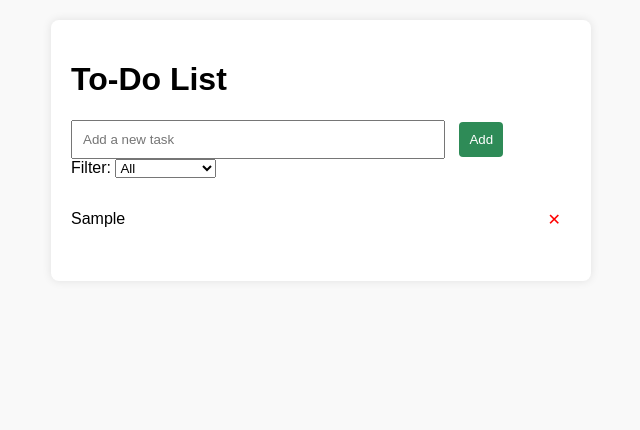
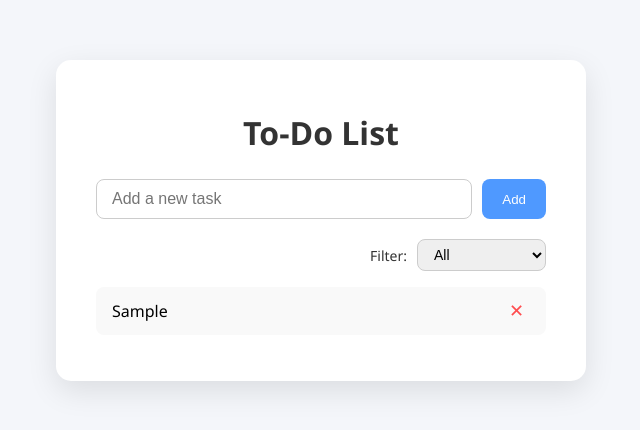
Before and after one commit to YYun15/todo-list, a plain HTML site: page index.html in a window 1280 px wide. Both pictures are taken after typing "Sample" into the empty fields and a click on the button "Add". Shown: the whole page, without its empty margins (319-959 px from the left). Drawn offline with Linux system fonts and the light colour scheme.

Commit message:
style: beautify UI

```diff
--- a/style.css
+++ b/style.css
@@ -1,63 +1,112 @@
 body {
-    font-family: Arial, sans-serif;
-    background: #f9f9f9;
+    font-family: 'Segoe UI', sans-serif;
+    background: #f4f6fa;
+    display: flex;
+    justify-content: center;
+    align-items: flex-start;
+    padding-top: 60px;
     margin: 0;
-    padding: 20px;
   }
 
   .container {
-    max-width: 500px;
-    margin: auto;
-    background: white;
-    padding: 20px;
-    border-radius: 8px;
-    box-shadow: 0 0 10px rgba(0, 0, 0, 0.1);
+    background: #fff;
+    padding: 30px 40px;
+    border-radius: 15px;
+    box-shadow: 0 10px 30px rgba(0,0,0,0.1);
+    width: 100%;
+    max-width: 450px;
   }
 
-  input[type="text"] {
-    width: 70%;
-    padding: 10px;
-    margin-right: 10px;
+  h1 {
+    text-align: center;
+    margin-bottom: 25px;
+    color: #333;
   }
 
-  button {
-    padding: 10px;
-    cursor: pointer;
-    background-color: #2e8b57;
+  form {
+    display: flex;
+    gap: 10px;
+    margin-bottom: 20px;
+  }
+
+  #task-input {
+    flex: 1;
+    padding: 10px 15px;
+    border: 1px solid #ccc;
+    border-radius: 8px;
+    font-size: 16px;
+  }
+
+  button[type="submit"] {
+    padding: 10px 20px;
+    background-color: #4f99ff;
     color: white;
     border: none;
-    border-radius: 4px;
+    border-radius: 8px;
+    cursor: pointer;
+    transition: background 0.3s;
   }
 
-  button:hover {
-    background-color: #276947;
+  button[type="submit"]:hover {
+    background-color: #397ee5;
   }
 
   ul {
     list-style: none;
-    padding: 0;
+    padding-left: 0;
   }
 
   li {
+    background: #f9f9f9;
+    margin-bottom: 10px;
+    padding: 12px 16px;
+    border-radius: 8px;
     display: flex;
     justify-content: space-between;
     align-items: center;
-    padding: 6px 0;
+    cursor: grab;
+    transition: background 0.2s;
   }
 
+  li.completed span {
+    text-decoration: line-through;
+    color: #aaa;
+  }
 
-  li .delete-btn {
+  li:hover {
+    background-color: #f1f1f1;
+  }
+
+  button.delete-btn {
     background: transparent;
-    color: red;
     border: none;
-    font-size: 16px;
-    margin-left: 10px;
+    color: #ff4d4f;
+    font-size: 18px;
     cursor: pointer;
   }
 
-  .completed span {
-    text-decoration: line-through;
-    color: gray;
+  button.delete-btn:hover {
+    color: #d9363e;
+  }
+
+  .filter {
+    display: flex;
+    justify-content: flex-end;
+    align-items: center;
+    margin-bottom: 10px;
+    gap: 10px;
+  }
+
+  .filter label {
+    font-size: 14px;
+    color: #333;
+  }
+
+  .filter select {
+    padding: 6px 12px;
+    border-radius: 8px;
+    border: 1px solid #ccc;
+    font-size: 14px;
   }
 
   .dragging {
```
